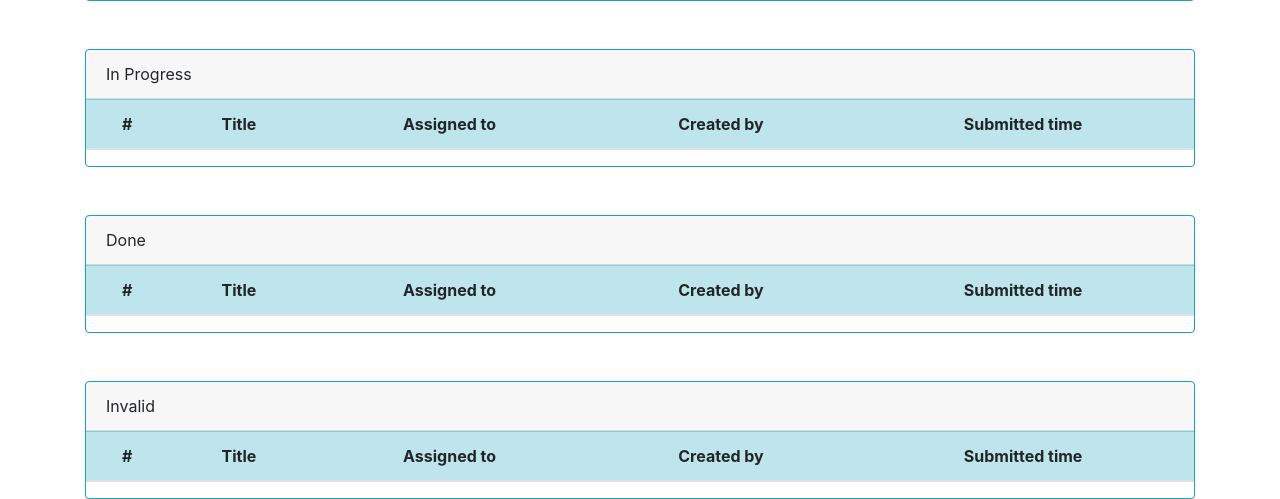
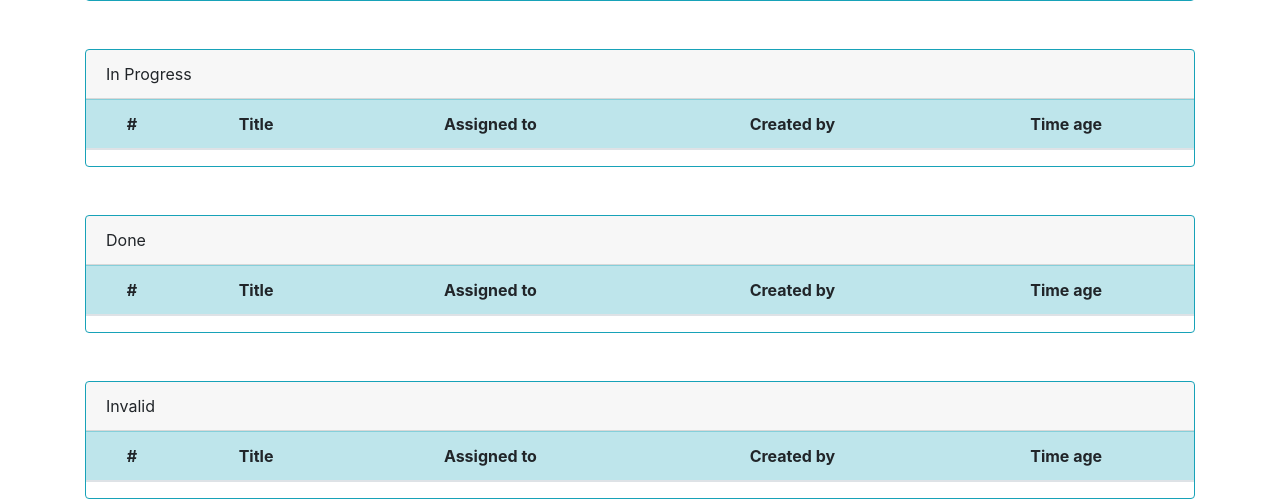
Before and after one commit to Albina93/bug_tracker_project, a Django app: a page that uses bug_app/templates/user_detail.html in a window 1280 px wide. Shown: the part 546-1045 px from the top of the page. Run offline with Django 3.2, Linux system fonts and the light colour scheme; data that the repository does not hold is empty; some libraries are stand-ins or nearby versions.

Commit message:
changed time submission to time age

```diff
--- a/bug_app/templates/user_detail.html
+++ b/bug_app/templates/user_detail.html
@@ -41,7 +41,7 @@
                 <td><a href="{% url 'user_details' ticket.user_assigned %}">{{ ticket.user_assigned }}</a></td>
                 {% endif %}
                 <td><a href="{% url 'user_details' ticket.user_filed %}">{{ ticket.user_filed }}</a></td>
-                <td>{{ ticket.submit_time }}</td>
+                <td>{{ ticket.age }} days</td>
 
             </tr>
             {% endfor %}
@@ -79,7 +79,7 @@
                 <td><a href="{% url 'user_details' ticket.user_assigned %}">{{ ticket.user_assigned }}</a></td>
                 {% endif %}
                 <td><a href="{% url 'user_details' ticket.user_filed %}">{{ ticket.user_filed }}</a></td>
-                <td>{{ ticket.submit_time }}</td>
+                <td>{{ ticket.age }} days</td>
                 {% endif %}
             </tr>
             {% endfor %}
@@ -102,7 +102,7 @@
                 <th scope="col">Title</th>
                 <th scope="col">Assigned to</th>
                 <th scope="col">Created by</th>
-                <th scope="col">Submitted time</th>
+                <th scope="col">Time age</th>
             </tr>
         </thead>
         <tbody>
@@ -117,7 +117,7 @@
                 <td><a href=" {% url 'user_details' ticket.user_assigned %}">{{ ticket.user_assigned }}</a></td>
                 {% endif %}
                 <td><a href=" {% url 'user_details' ticket.user_filed %}">{{ ticket.user_filed }}</a></td>
-                <td>{{ ticket.submit_time }}</td>
+                <td>{{ ticket.age }} days</td>
                 {% endif %}
             </tr>
             {% endfor %}
@@ -139,7 +139,7 @@
                 <th scope="col">Title</th>
                 <th scope="col">Assigned to</th>
                 <th scope="col">Created by</th>
-                <th scope="col">Submitted time</th>
+                <th scope="col">Time age</th>
             </tr>
         </thead>
         <tbody>
@@ -154,7 +154,7 @@
                 <td><a href="{% url 'user_details' ticket.user_assigned %}">{{ ticket.user_assigned }}</a></td>
                 {% endif %}
                 <td><a href="{% url 'user_details' ticket.user_filed %}">{{ ticket.user_filed }}</a></td>
-                <td>{{ ticket.submit_time }}</td>
+                <td>{{ ticket.age }} days</td>
                 {% endif %}
             </tr>
             {% endfor %}
@@ -176,7 +176,7 @@
                 <th scope="col">Title</th>
                 <th scope="col">Assigned to</th>
                 <th scope="col">Created by</th>
-                <th scope="col">Submitted time</th>
+                <th scope="col">Time age</th>
             </tr>
         </thead>
         <tbody>
@@ -191,7 +191,7 @@
                 <td><a href="{% url 'user_details' ticket.user_assigned %}">{{ ticket.user_assigned }}</a></td>
                 {% endif %}
                 <td><a href="{% url 'user_details' ticket.user_filed %}">{{ ticket.user_filed }}</a></td>
-                <td>{{ ticket.submit_time }}</td>
+                <td>{{ ticket.age }} days</td>
                 {% endif %}
             </tr>
             {% endfor %}
```
Also changed, not shown: bug_app/templates/index.html (+14 -30 lines).
